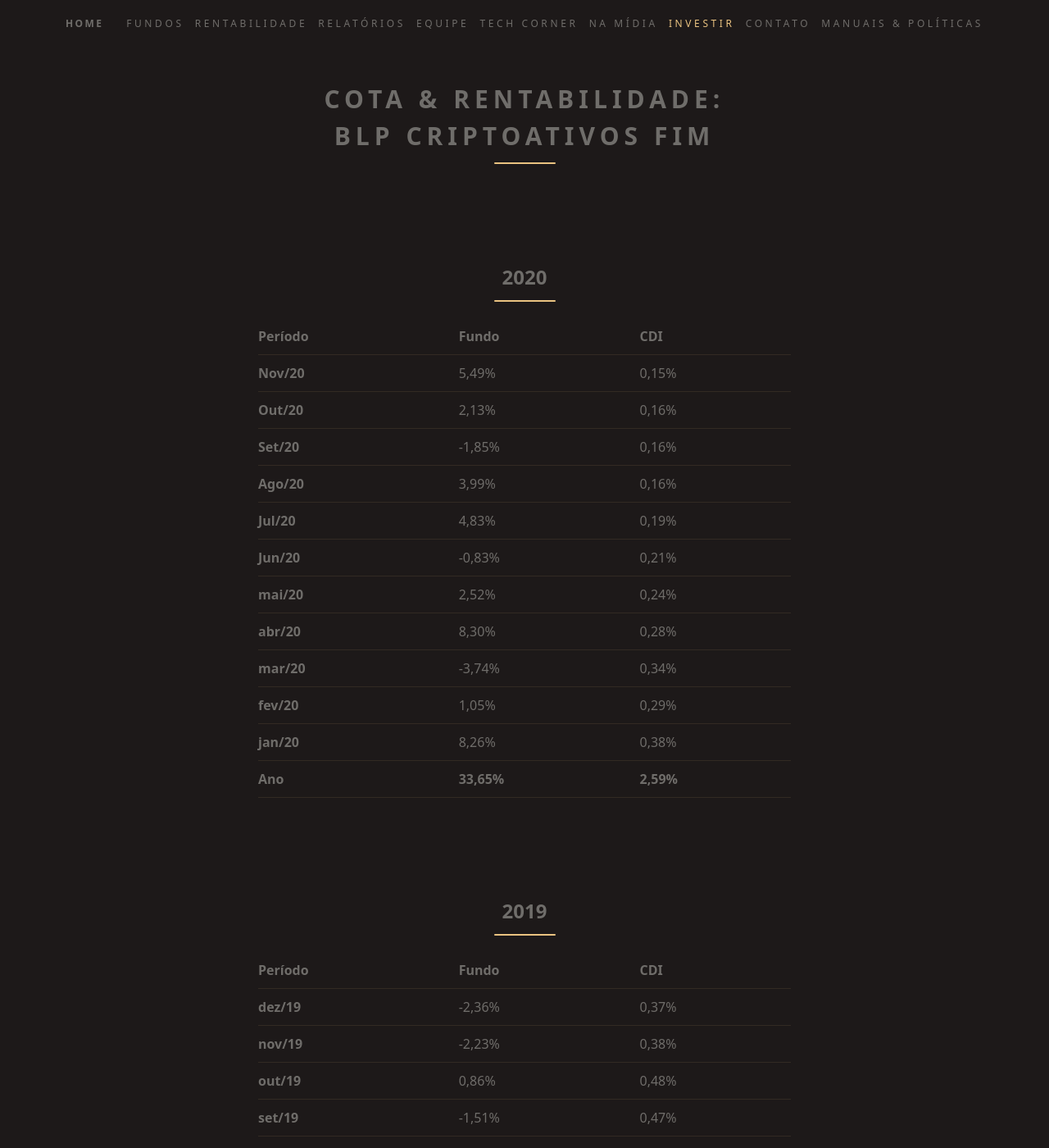
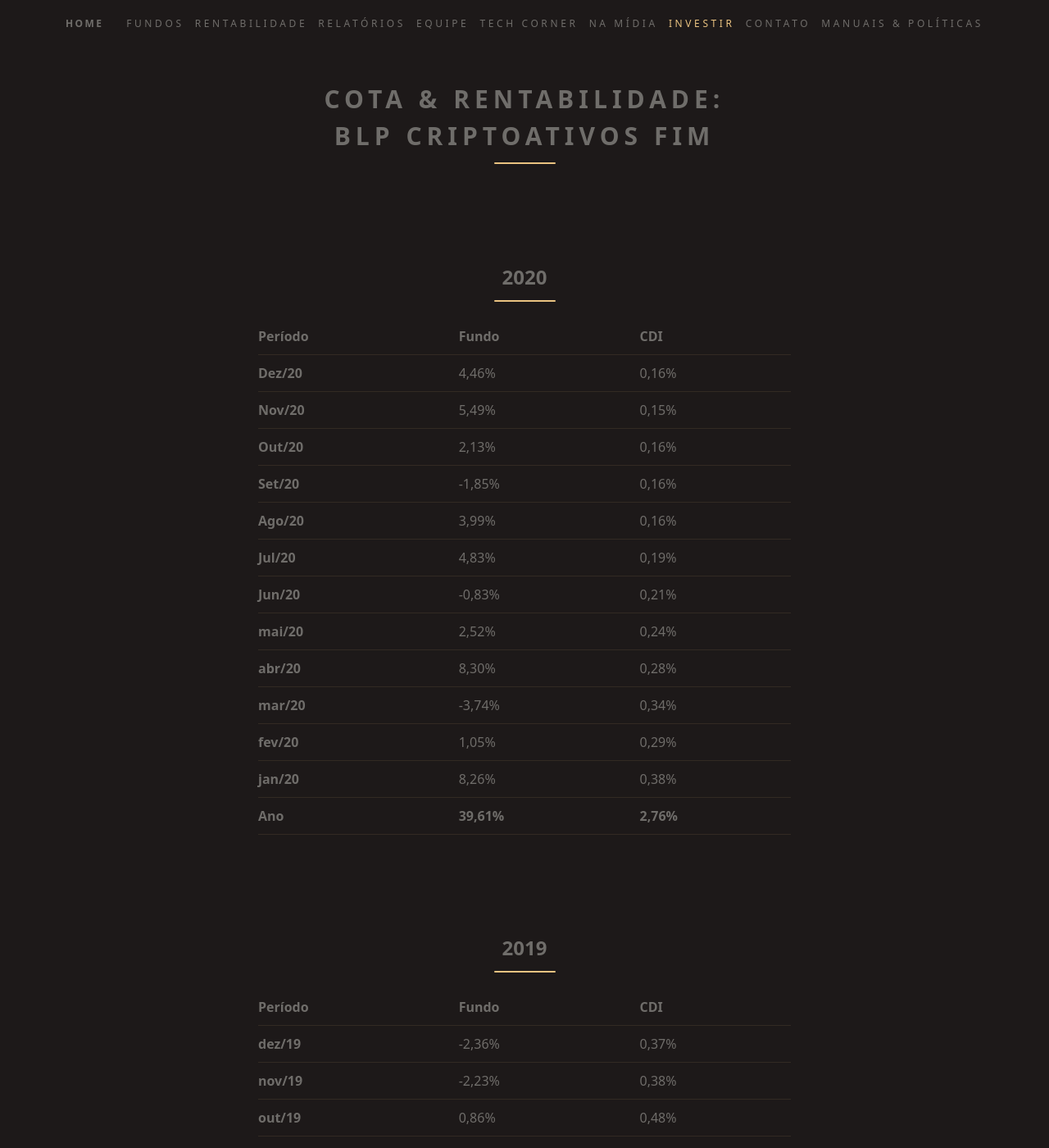
Before and after one commit to ateliedetemas/blpcrypto, a Jekyll site: the page built from _pages/rentabilidade/ativos-fim.md, in a window 1280 px wide and 1400 px high. Shown: the whole window at 82% size. Built offline with Jekyll 4.4.1, drawn with Linux system fonts in a browser that asks for light colours.

Commit message:
Update ativos-fim.md

```diff
--- a/_pages/rentabilidade/ativos-fim.md
+++ b/_pages/rentabilidade/ativos-fim.md
@@ -8,6 +8,7 @@ permalink: "/rentabilidade/ativos-fim/"
 
 Período | Fundo | CDI
 ---|---|---
+**Dez/20** | 4,46% | 0,16%
 **Nov/20** | 5,49% | 0,15%
 **Out/20** | 2,13% | 0,16%
 **Set/20** | -1,85% | 0,16%
@@ -19,7 +20,7 @@ Período | Fundo | CDI
 **mar/20** | -3,74% | 0,34%
 **fev/20** | 1,05% | 0,29%
 **jan/20** | 8,26% | 0,38%
-**Ano**  | **33,65%** | **2,59%**
+**Ano**  | **39,61%** | **2,76%**
 
 ## 2019
 
```
